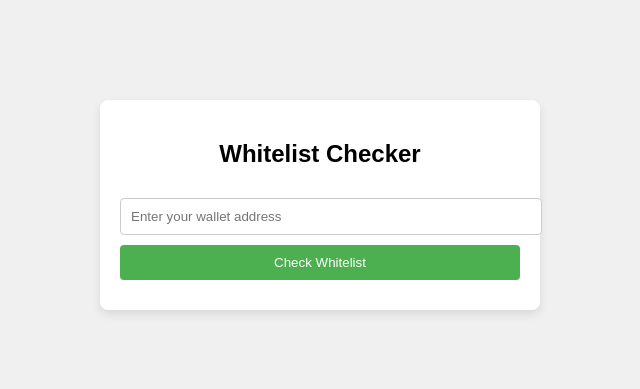
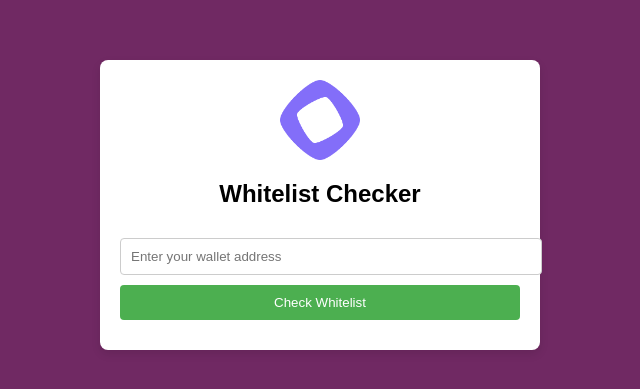
Before and after one commit to diovisinrome/skellynadsWLchecker, a plain HTML site: page index.html in a window 1280 px wide. Shown: the part 195-584 px from the top of the page, without its empty margins (320-960 px from the left). Drawn offline with Linux system fonts and the light colour scheme.

Commit message:
Update index.html

```diff
--- a/index.html
+++ b/index.html
@@ -13,7 +13,7 @@
             justify-content: center;
             align-items: center;
             height: 100vh;
-            background-color: #f0f0f0;
+            background-color: #702963; /* New background color */
         }
         .container {
             background: white;
@@ -21,6 +21,7 @@
             border-radius: 8px;
             box-shadow: 0 4px 10px rgba(0, 0, 0, 0.1);
             width: 400px;
+            text-align: center;
         }
         h2 {
             text-align: center;
@@ -48,10 +49,17 @@
             text-align: center;
             margin-top: 10px;
         }
+        .logo {
+            width: 80px;
+            height: 80px;
+            display: block;
+            margin: 0 auto 10px;
+        }
     </style>
 </head>
 <body>
     <div class="container">
+        <img src="monad_logo.png" alt="Monad Logo" class="logo"> <!-- Adding the logo -->
         <h2>Whitelist Checker</h2>
         <input type="text" id="walletAddress" placeholder="Enter your wallet address" />
         <button onclick="checkWhitelist()">Check Whitelist</button>
@@ -61,10 +69,10 @@
     <script>
         // Whitelist addresses (for now, hardcoded, later you can fetch this from a file or server)
         const whitelist = [
-			"0x298378cec837ed7cfe489d40acc4651fde1e465f",
-			"0xC5ab0f9700E4389f8320F28Be663729a19359Ebb",
-			"0x3235AEcbC86cc6116eD046651ff280c5dC26999C",
-			"0xd0a51bf7469e1761ff18AD069133585D4321f5f9",
+            "0x298378cec837ed7cfe489d40acc4651fde1e465f",
+            "0xC5ab0f9700E4389f8320F28Be663729a19359Ebb",
+            "0x3235AEcbC86cc6116eD046651ff280c5dC26999C",
+            "0xd0a51bf7469e1761ff18AD069133585D4321f5f9",
         ];
 
         function checkWhitelist() {
```
